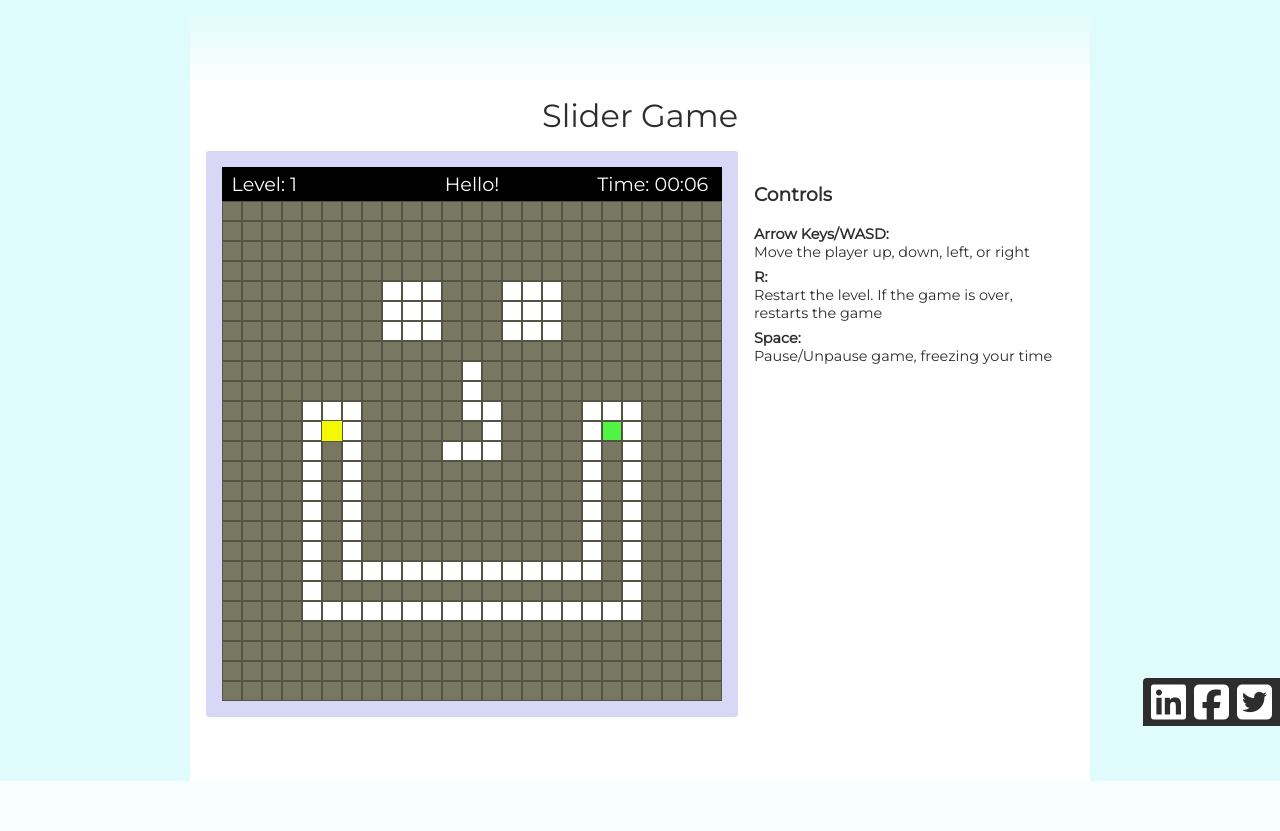
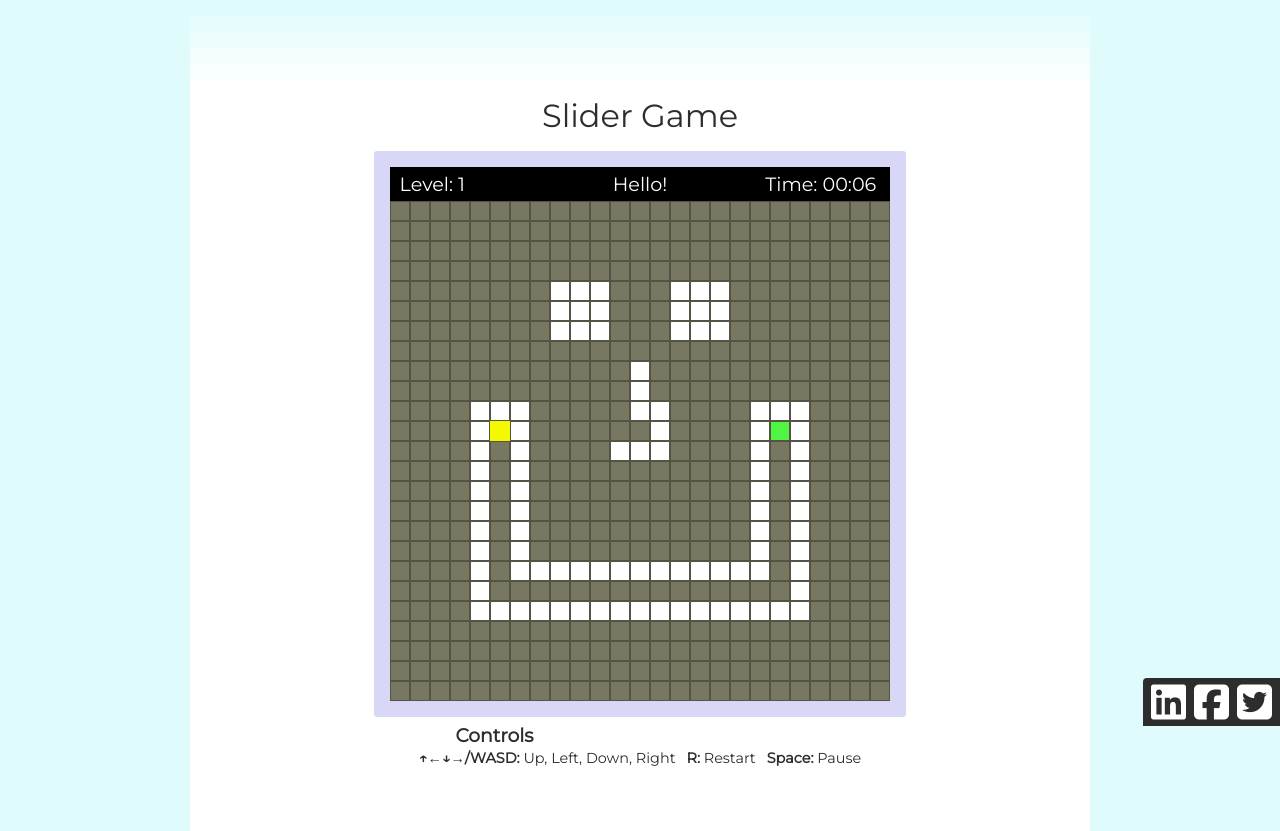
Before and after one commit to thecreatorguy/website, a CodeIgniter app: page /database/projects/slider in a window 1280 px wide. Shown: the part 74-905 px from the top of the page. Before the commit the page ends 855 px from the top, so only its background shows below. Run offline with CodeIgniter, Linux system fonts and the light colour scheme; some libraries are stand-ins or nearby versions.

Commit message:
finished slider game styling

```diff
--- a/application/views/partials/pages/slider.phtml
+++ b/application/views/partials/pages/slider.phtml
@@ -3,9 +3,9 @@
     <div id="info">
     	<h3>Controls</h3>
     	<dl>
-    		<dt>Arrow Keys/WASD:</dt><dd> Move the player up, down, left, or right</dd>
-    		<dt>R:</dt><dd>Restart the level. If the game is over, restarts the game</dd>
-    		<dt>Space:</dt><dd>Pause/Unpause game, freezing your time</dd>
+    		<dt>↑←↓→/WASD:</dt><dd> Up, Left, Down, Right</dd>
+    		<dt>R:</dt><dd> Restart</dd>
+    		<dt>Space:</dt><dd> Pause</dd>
     	</dl>
     </div>
 </div>
--- a/public_html/assets/css/slider.css
+++ b/public_html/assets/css/slider.css
@@ -261,35 +261,38 @@ main h1 {
 }
 
 #slider-game {
-  display: flex;
-  flex-direction: row;
   margin-top: 1em;
-}
-@media only screen and (max-width: 900px) {
-  #slider-game {
-    flex-direction: column;
-    margin: 1em auto 0;
-  }
 }
 @media only screen and (max-width: 500px) {
   #slider-game {
     display: none;
   }
 }
+#slider-game #game-container {
+  margin-left: auto;
+  margin-right: auto;
+}
 #slider-game #info {
-  margin: 2em 1em 0;
+  margin: 0 auto;
+  width: 500px;
 }
 #slider-game #info h3 {
-  margin-bottom: 1em;
+  margin: 0.4em 0 0.1em 3.5em;
 }
 #slider-game #info dl {
+  text-align: center;
   font-size: 0.9em;
 }
 #slider-game #info dt {
+  display: inline;
   font-weight: bold;
 }
 #slider-game #info dd {
+  display: inline;
   margin-bottom: 0.5em;
+}
+#slider-game #info dd + dt {
+  margin-left: 0.5em;
 }
 
 #alt-content {
--- a/resources/css/slider.scss
+++ b/resources/css/slider.scss
@@ -3,29 +3,34 @@
 @import 'partials/slider-game';
 
 #slider-game {
-    display: flex;
-    flex-direction: row;
     margin-top: 1em;
-    @media only screen and (max-width: $content-width) {
-        flex-direction: column;
-        margin: 1em auto 0;
-    }
     @media only screen and (max-width: $narrow-width) {
         display: none;
     }
+    #game-container {
+        margin-left: auto;
+        margin-right: auto;
+    }
     #info {
-        margin: 2em 1em 0;
+        margin: 0 auto;
+        width: 500px;
         h3 {
-            margin-bottom: 1em;
+            margin: 0.4em 0 0.1em 3.5em;
         }
         dl {
+            text-align: center;
             font-size: 0.9em;
         }
         dt {
+            display: inline;
             font-weight: bold;
         }
         dd {
+            display: inline;
             margin-bottom: 0.5em;
+        }
+        dd+dt {
+            margin-left: 0.5em;
         }
     }
 }
```
Also changed, not shown: 1 other file.
